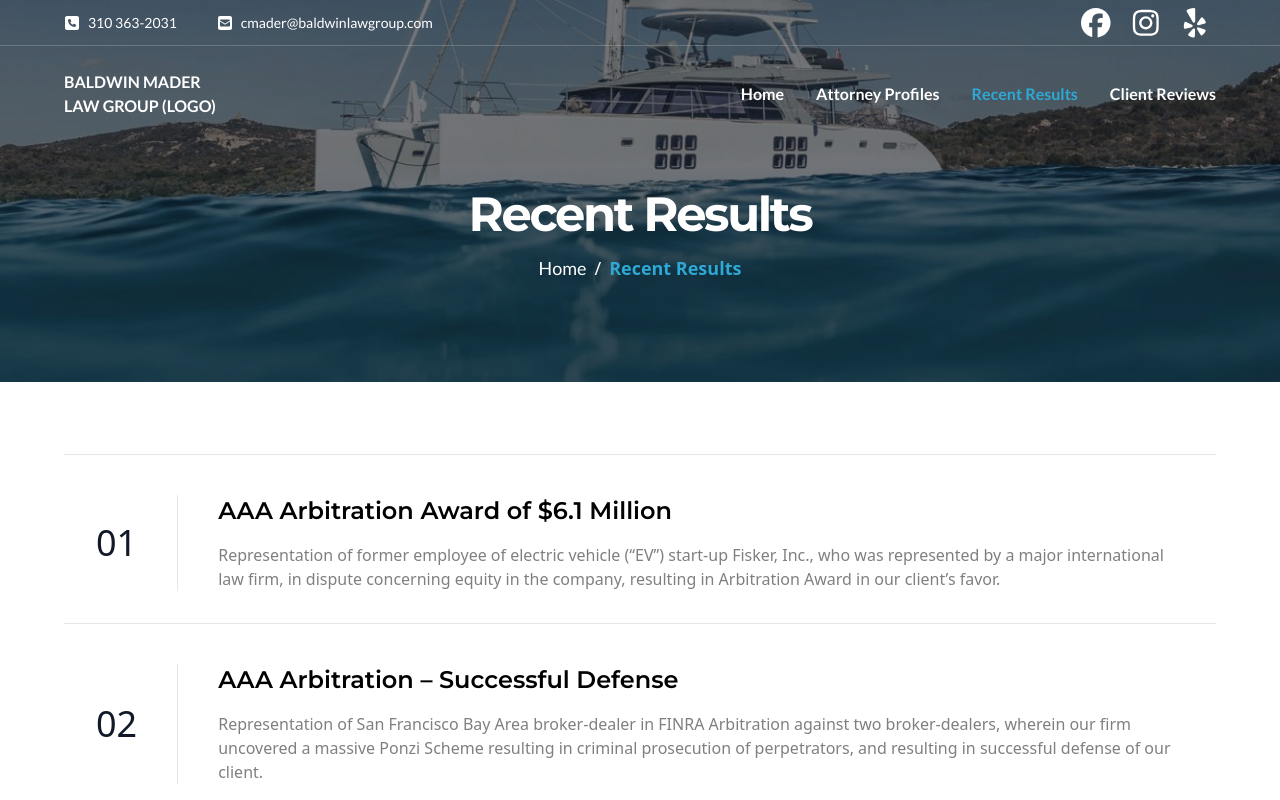
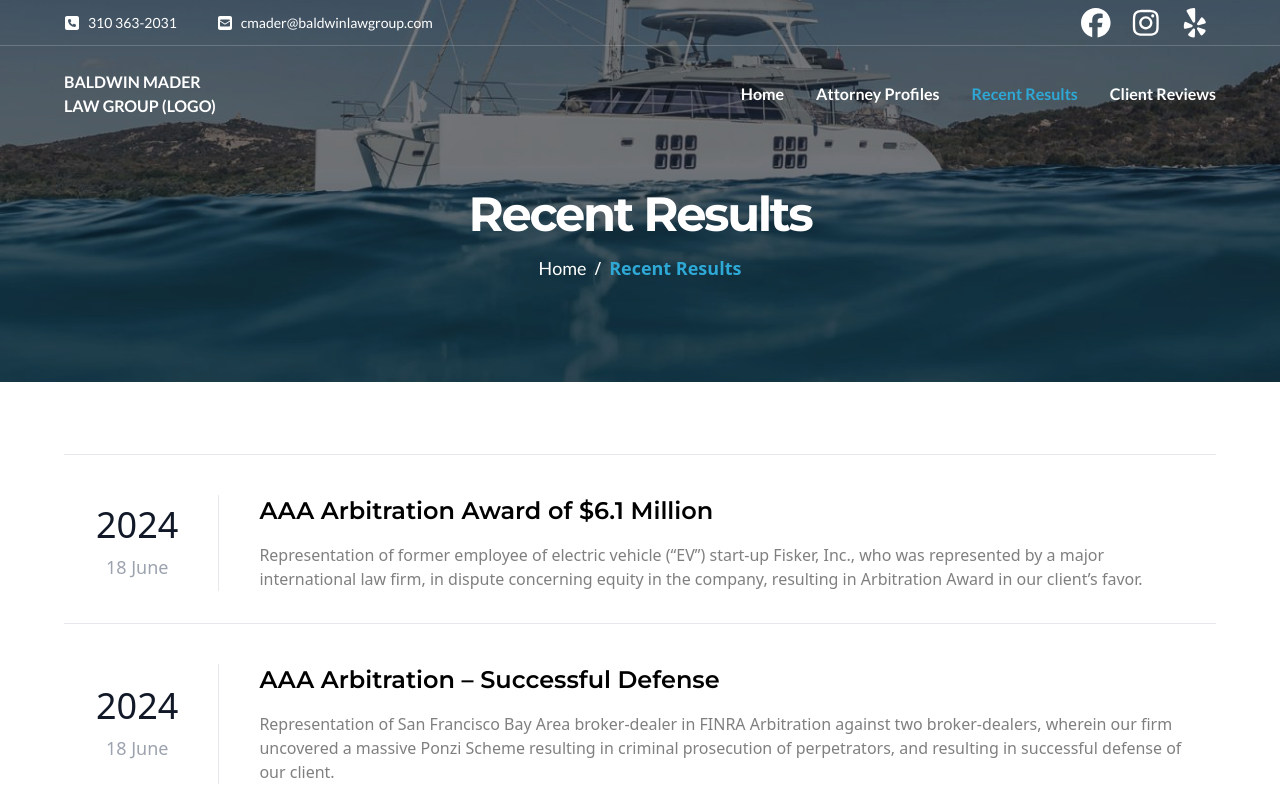
Before and after one commit to jamesdevs/Baldwin-Mader-Law-Group, a Next.js app: page /recent-results in a window 1280 px wide. Shown: the top 800 px of the page. Built offline with nearby package versions, Linux system fonts and the light colour scheme.

Commit message:
update styles

```diff
--- a/src/sections/clientReviewsPage/index.tsx
+++ b/src/sections/clientReviewsPage/index.tsx
@@ -9,7 +9,7 @@ const ClientReviewsPage = () => {
         hasBreadCrumb
       />
       <section className="padding-y">
-        <div className="container">{}</div>
+        <div className="container"></div>
       </section>
     </>
   );
--- a/src/sections/recentResultsPage/index.tsx
+++ b/src/sections/recentResultsPage/index.tsx
@@ -18,8 +18,11 @@ const RecentResultsPage = () => {
                 className="px-8 pb-8 pt-10 text-gray-900 border-t border-gray-200 flex items-stretch last-of-type:border-b"
                 key={index}
               >
-                <div className="text-4xl pr-10 border-r border-r-gray-200 flex items-center justify-center mr-10">
-                  0{index + 1}
+                <div className="text-4xl flex flex-col gap-2 pr-10 border-r border-r-gray-200 items-center justify-center mr-10">
+                  2024
+                  <span className="text-lg text-gray-400 font-normal">
+                    18 June
+                  </span>
                 </div>
                 <div>
                   <h3 className="mb-4 text-2xl font-semibold text-black">
```
